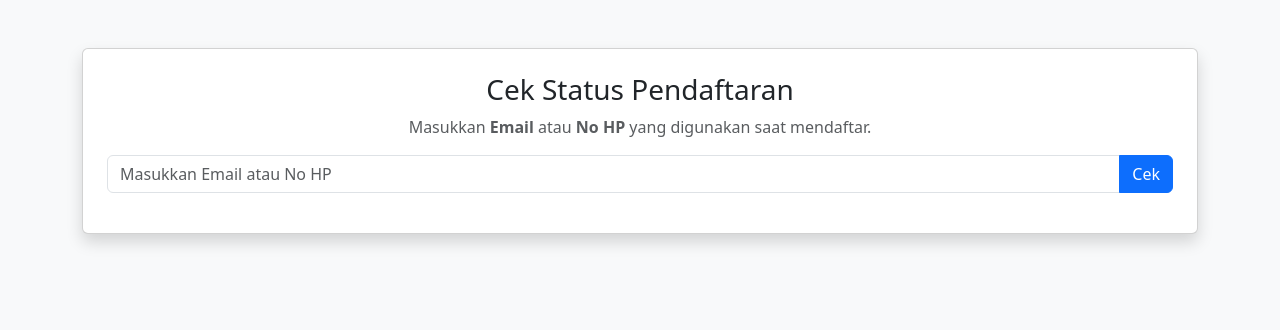
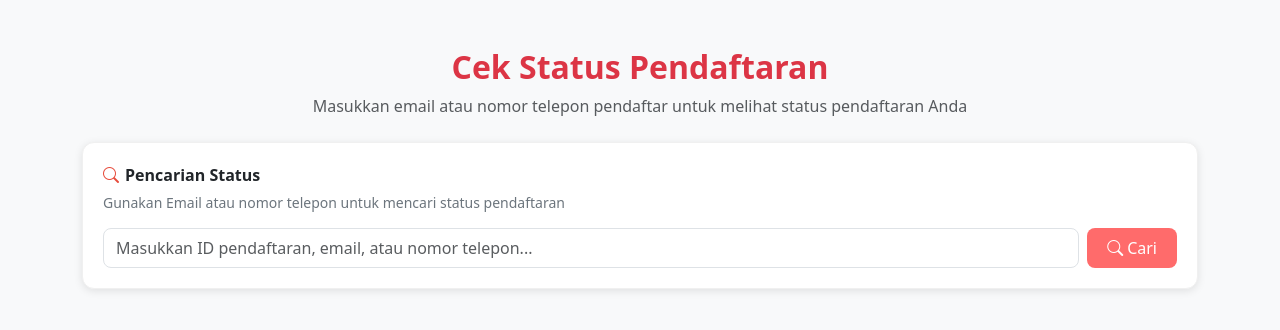
Before and after one commit to liliianaa/webkkosemarang, a PHP site: page /cek_status.php in a window 1280 px wide. Shown: the top 330 px of the page. Run offline with PHP 8.4, Linux system fonts and the light colour scheme.

Commit message:
update pendaftaran

```diff
--- a/cek_status.php
+++ b/cek_status.php
@@ -2,7 +2,7 @@
 $host = "localhost";
 $user = "root";
 $pass = "";
-$db   = "webkkosemarang";
+$db = "webkkosemarang";
 
 $conn = new mysqli($host, $user, $pass, $db);
 $status_msg = "";
@@ -20,12 +20,12 @@ if ($_SERVER["REQUEST_METHOD"] == "POST") {
     $status_msg = "
         <div class='alert alert-info'>
             <h5>Hasil Pencarian:</h5>
-            <p><b>Nama:</b> ".$row['nama']."</p>
-            <p><b>Email:</b> ".$row['email']."</p>
-            <p><b>No HP:</b> ".$row['no_hp']."</p>
+            <p><b>Nama:</b> " . $row['nama'] . "</p>
+            <p><b>Email:</b> " . $row['email'] . "</p>
+            <p><b>No HP:</b> " . $row['no_hp'] . "</p>
             <p><b>Status Pendaftaran:</b>
-                <span class='badge bg-".($row['status']=='Diterima'?'success':($row['status']=='Ditolak'?'danger':'secondary'))."'>
-                ".$row['status']."
+                <span class='badge bg-" . ($row['status'] == 'Diterima' ? 'success' : ($row['status'] == 'Ditolak' ? 'danger' : 'secondary')) . "'>
+                " . $row['status'] . "
                 </span>
             </p>
         </div>";
@@ -36,24 +36,88 @@ if ($_SERVER["REQUEST_METHOD"] == "POST") {
 ?>
 <!DOCTYPE html>
 <html lang="id">
+
 <head>
   <meta charset="UTF-8">
   <title>Cek Status Pendaftaran</title>
   <link href="https://cdn.jsdelivr.net/npm/bootstrap@5.3.2/dist/css/bootstrap.min.css" rel="stylesheet">
+  <style>
+    .search-box {
+      background: #fff;
+      border-radius: 12px;
+      padding: 20px;
+      box-shadow: 0 2px 8px rgba(0, 0, 0, 0.1);
+      border: 1px solid #f0f0f0;
+    }
+
+    .search-box .title {
+      font-weight: 600;
+      font-size: 16px;
+      display: flex;
+      align-items: center;
+      margin-bottom: 5px;
+    }
+
+    .search-box .title i {
+      color: #e74c3c;
+      margin-right: 6px;
+    }
+
+    .search-box p {
+      font-size: 14px;
+      color: #6c757d;
+      margin-bottom: 15px;
+    }
+
+    .search-box input {
+      border-radius: 8px;
+    }
+
+    .btn-cari {
+      background-color: #ff6b6b;
+      border: none;
+      border-radius: 8px;
+      color: #fff;
+      padding: 8px 20px;
+    }
+
+    .btn-cari:hover {
+      background-color: #ff4d4d;
+    }
+  </style>
 </head>
+
 <body class="bg-light">
+
   <div class="container mt-5">
-  <div class="card shadow p-4">
-    <h3 class="text-center">Cek Status Pendaftaran</h3>
-    <p class="text-muted text-center">Masukkan <b>Email</b> atau <b>No HP</b> yang digunakan saat mendaftar.</p>
-    <form method="POST" class="mb-3">
-      <div class="input-group">
-        <input type="text" name="keyword" class="form-control" placeholder="Masukkan Email atau No HP" required>
-        <button type="submit" class="btn btn-primary">Cek</button>
+
+    <!-- Judul Utama -->
+    <div class="text-center mb-4">
+      <h2 class="fw-bold text-danger">Cek Status Pendaftaran</h2>
+      <p class="text-muted">Masukkan email atau nomor telepon pendaftar untuk melihat status pendaftaran Anda</p>
     </div>
+
+    <!-- Search Box -->
+    <div class="search-box">
+      <div class="title"><i class="bi bi-search"></i> Pencarian Status</div>
+      <p>Gunakan Email atau nomor telepon untuk mencari status pendaftaran</p>
+      <form method="POST" class="d-flex">
+        <input type="text" name="keyword" class="form-control me-2"
+          placeholder="Masukkan ID pendaftaran, email, atau nomor telepon..." required>
+        <button type="submit" class="btn btn-cari d-flex align-items-center">
+          <i class="bi bi-search me-1"></i> Cari
+        </button>
       </form>
+    </div>
+
+    <div class="mt-3">
       <?= $status_msg ?>
     </div>
   </div>
+
+  <!-- Bootstrap Icons -->
+  <link rel="stylesheet" href="https://cdn.jsdelivr.net/npm/bootstrap-icons@1.11.3/font/bootstrap-icons.css">
+
 </body>
+
 </html>
```
Also changed, not shown: anggota.php (+30 -4 lines), formpendaftaran.php (+52 -17 lines), formulirpendaftaran.php (deleted, +0 -75 lines), assets/foto_kegiatan/68b1b788eeb70.jpg (added), assets/foto_kegiatan/68b1b79e1fb72.jpg (added). Lines whose indentation alone changed are shown as unchanged.
